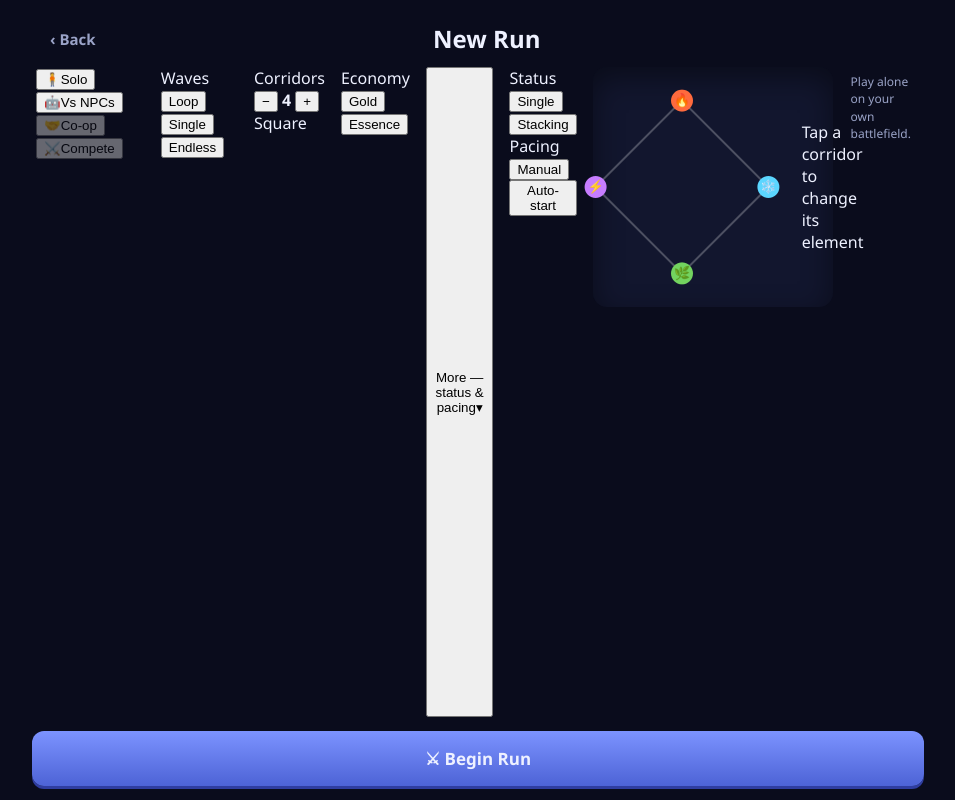
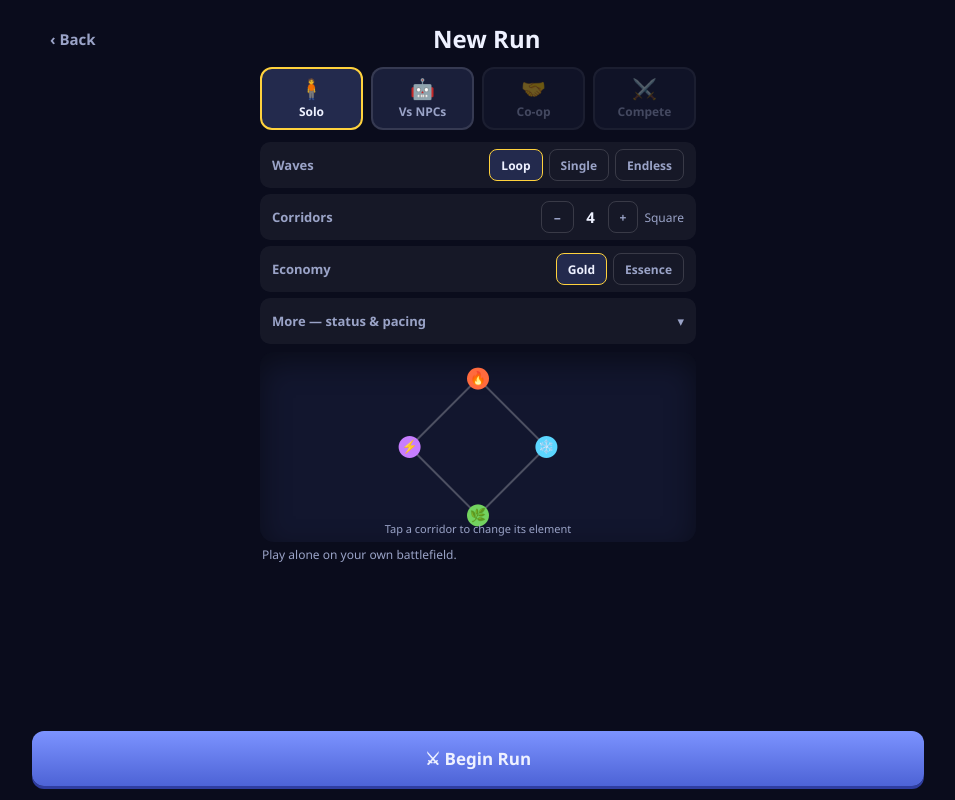
Before and after one commit to Arthaeris/Circle-TD, a plain HTML site: page index.html in a window 1280 px wide. Both pictures are taken after a click on the button "New Run". Shown: the whole page, without its empty margins (162-1117 px from the left). Drawn offline with Linux system fonts and the light colour scheme; files whose address does not match are found by name.

Commit message:
Update style.css

```diff
--- a/style.css
+++ b/style.css
@@ -339,6 +339,43 @@ body {
 .setup-left, .setup-right { flex: 1; min-width: 0; display: flex; flex-direction: column; gap: 14px; }
 .setup-section h3 { margin: 0 0 8px; font-size: 14px; color: var(--dim); text-transform: uppercase; letter-spacing: .5px; }
 .setup-desc { margin: 6px 2px 0; font-size: 12px; line-height: 1.45; color: var(--dim); min-height: 2.6em; }
+
+/* ---- compact one-screen setup ---- */
+.setup-body.compact { display: block; max-width: 440px; width: 100%; margin: 0 auto; overflow-y: auto; padding: 4px 2px; }
+.mt-cards { display: grid; grid-template-columns: repeat(4, 1fr); gap: 8px; margin-bottom: 12px; }
+.mt-card {
+  background: var(--panel); border: 2px solid rgba(255,255,255,.12); border-radius: 12px;
+  padding: 10px 2px 8px; display: flex; flex-direction: column; align-items: center; gap: 4px;
+  color: var(--dim); font-family: var(--font); font-weight: 700; font-size: 12px; cursor: pointer;
+  touch-action: manipulation; min-height: 60px;
+}
+.mt-card .mtc-ico { font-size: 20px; line-height: 1; }
+.mt-card.sel { border-color: var(--gold, #ffd23d); color: var(--ink); background: var(--panel2, #232a4d); }
+.mt-card.disabled { opacity: .4; pointer-events: none; }
+.opt-row {
+  display: flex; align-items: center; justify-content: space-between; gap: 8px; width: 100%;
+  background: rgba(255,255,255,.05); border: none; border-radius: 10px;
+  padding: 7px 12px; margin-bottom: 6px; min-height: 46px;
+  font-family: var(--font); color: var(--ink);
+}
+button.opt-row { cursor: pointer; text-align: left; font-size: 13px; touch-action: manipulation; }
+.opt-lbl { font-size: 13px; color: var(--dim); font-weight: 600; white-space: nowrap; }
+.opt-seg { display: flex; align-items: center; gap: 6px; flex-wrap: wrap; justify-content: flex-end; }
+.seg {
+  border: 1px solid rgba(255,255,255,.15); background: transparent; border-radius: 8px;
+  padding: 5px 11px; min-height: 32px; color: var(--dim);
+  font-family: var(--font); font-weight: 700; font-size: 12px; cursor: pointer; touch-action: manipulation;
+}
+.seg.sel { background: var(--panel2, #232a4d); border-color: var(--gold, #ffd23d); color: var(--ink); }
+.seg.disabled { opacity: .4; pointer-events: none; }
+#corr-count { min-width: 22px; text-align: center; font-size: 15px; }
+.opt-note { color: var(--dim); font-size: 12px; }
+#more-chev { color: var(--dim); }
+.more-body { display: none; }
+.more-body.open { display: block; }
+.preview-box.compact { aspect-ratio: auto; height: 190px; max-height: 190px; position: relative; margin: 8px 0 4px; }
+.pv-hint { position: absolute; bottom: 6px; left: 0; right: 0; text-align: center; font-size: 11px; color: var(--dim); pointer-events: none; }
+#setup-hint { min-height: 2.8em; margin-top: 2px; }
 .preview-box { background: var(--bg2); border-radius: var(--radius); aspect-ratio: 1/1; max-height: 240px; display: flex; align-items: center; justify-content: center; box-shadow: var(--shadow) inset; }
 #preview-canvas { width: 100%; height: 100%; }
 .assign-row { margin-bottom: 10px; }
```
